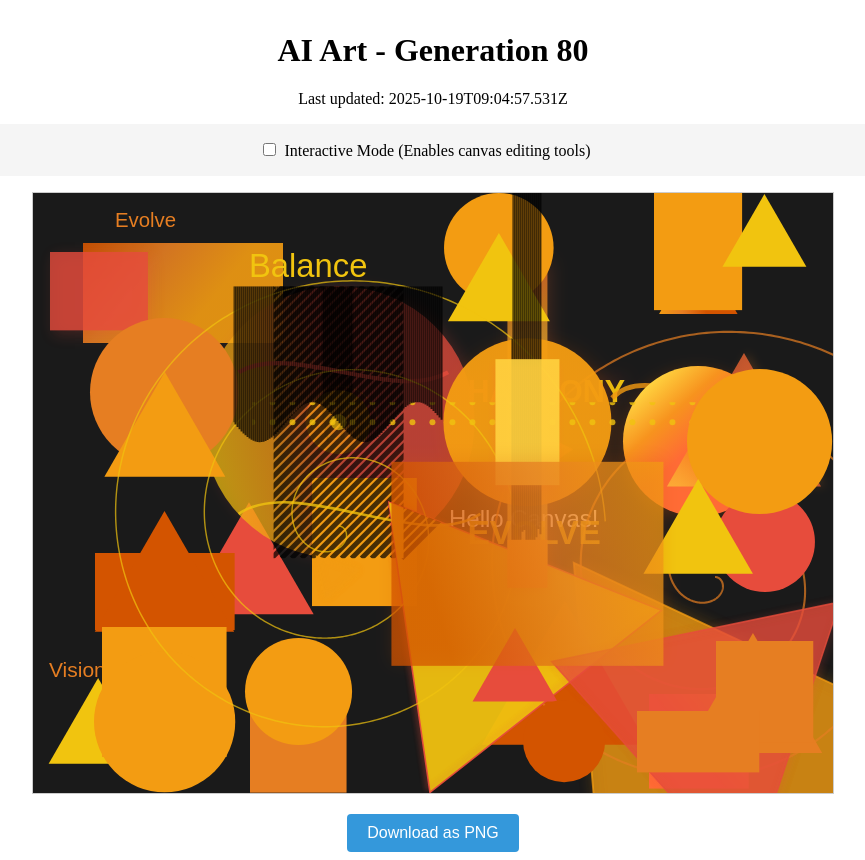
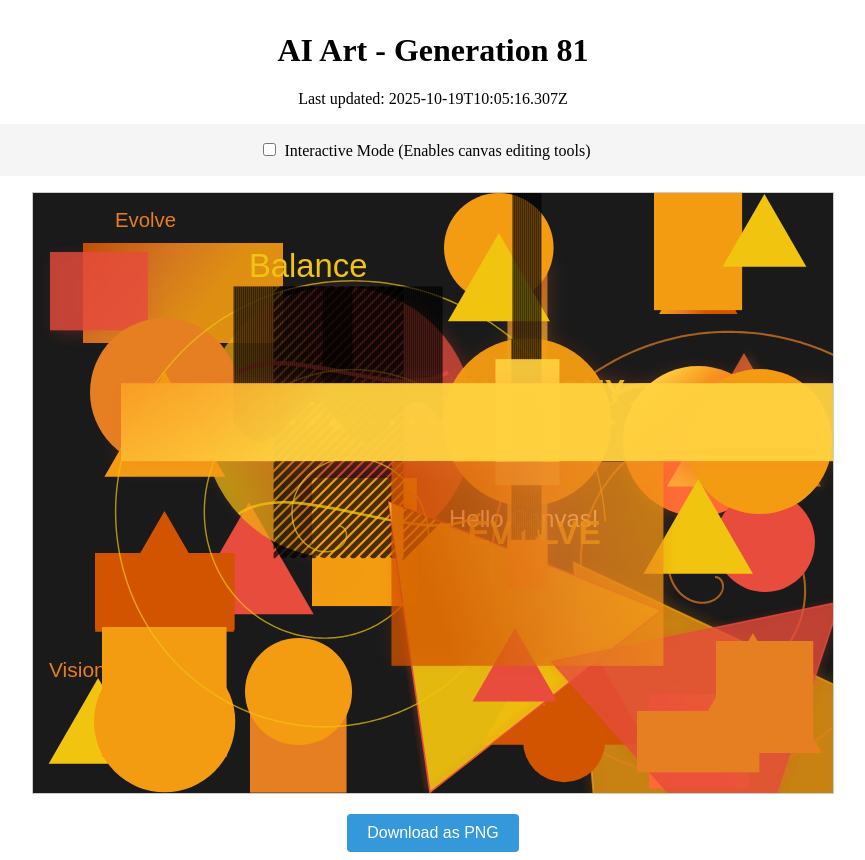
Before and after one commit to mcclowes/ai-art, a React (Vite) app: page / in a window 1280 px wide. Shown: the whole page, without its empty margins (207-1072 px from the left). Built offline with nearby package versions, Linux system fonts and the light colour scheme.

Commit message:
Improve artwork - Generation 81

```diff
--- a/src/artwork-state.ts
+++ b/src/artwork-state.ts
@@ -996,9 +996,36 @@ export const artworkState: ArtworkState = {
       "height": 61.364189280397014,
       "fillStyle": "#e67e22",
       "id": "element_1760864697531"
+    },
+    {
+      "type": "rectangle",
+      "x": 88,
+      "y": 190.17181705809645,
+      "width": 712,
+      "height": 78,
+      "fillStyle": "#FF6B35",
+      "gradient": {
+        "type": "radial",
+        "colors": [
+          "#FF6B35",
+          "#F7931E",
+          "#FFD23F"
+        ],
+        "direction": 325.12787756450723,
+        "centerX": 0.336092546596997,
+        "centerY": 0.6455216491659546
+      },
+      "shadow": {
+        "blur": 19.012137314512653,
+        "color": "#FF6B3540",
+        "offsetX": 2.2782594353229673,
+        "offsetY": 3.905933753357873
+      },
+      "opacity": 0.948262675078202,
+      "id": "gradient_rect_1760868316307"
     }
   ],
-  "generation": 80,
-  "lastUpdated": "2025-10-19T09:04:57.531Z",
+  "generation": 81,
+  "lastUpdated": "2025-10-19T10:05:16.307Z",
   "cycleStarted": "2025-10-16T02:32:55.705Z"
 };
```
